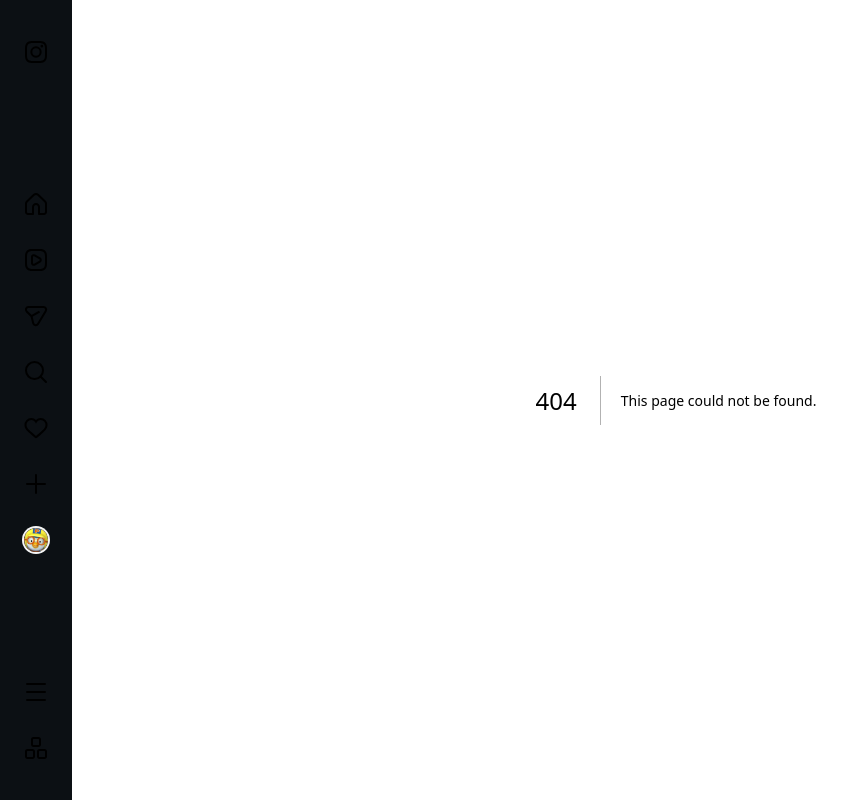
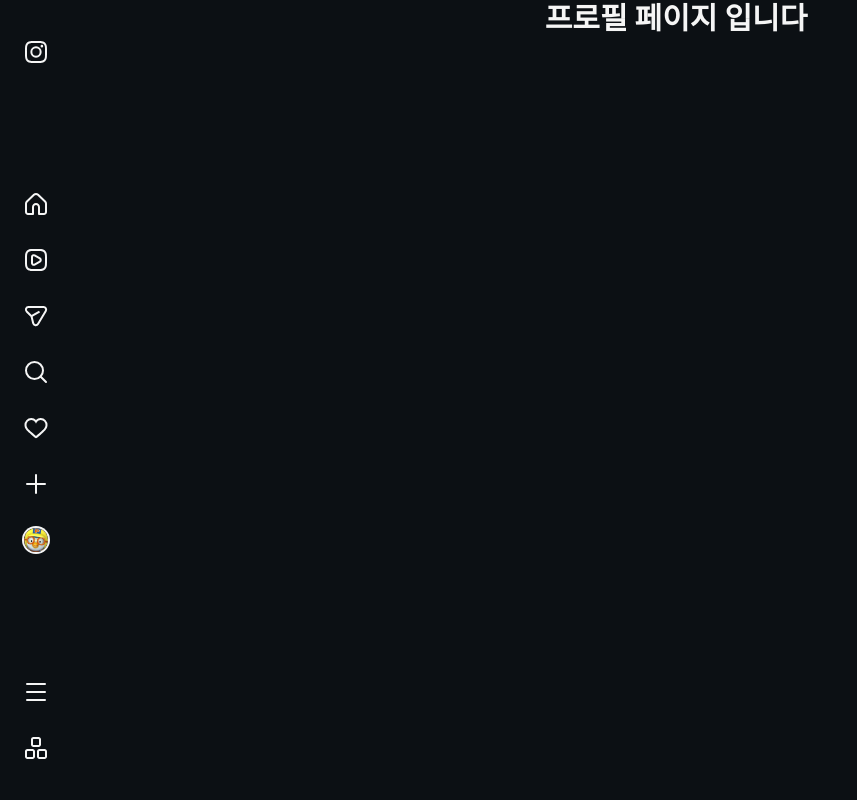
Before and after one commit to Ahyun26/next-instagram-24th, a Next.js app: page /ahyun in a window 1280 px wide. Before the commit this address had no page. Shown: the whole page, without its empty margins (0-857 px from the left). Built offline with nearby package versions, Linux system fonts and the light colour scheme.

Commit message:
[Feat]: 프로필 페이지 기본 틀 추가

```diff
--- /dev/null
+++ b/src/app/[username]/page.tsx
@@ -0,0 +1,7 @@
+export default function ProfilePage() {
+  return (
+    <div>
+      <h1 className="text-center text-3xl font-bold">프로필 페이지 입니다</h1>
+    </div>
+  );
+}
```
